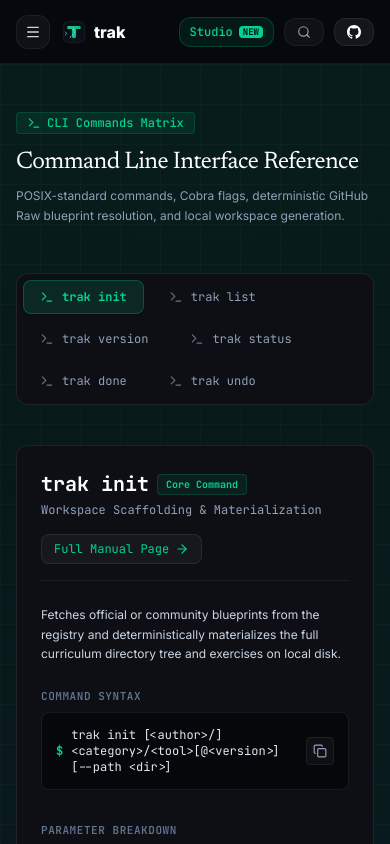
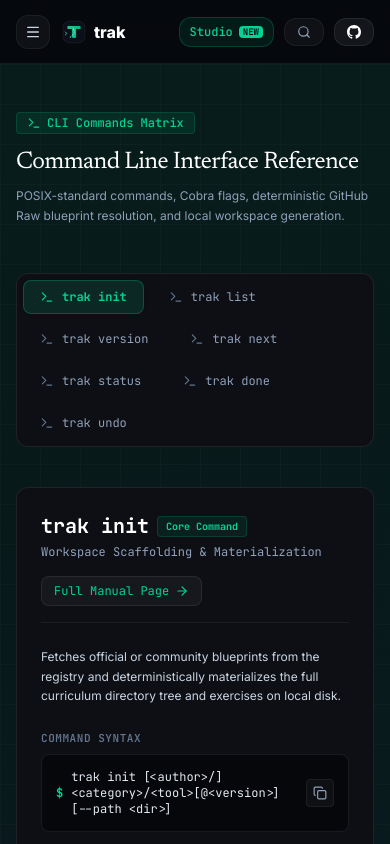
Before and after one commit to ndk123-web/trak-web, a Next.js app: page /cli in a window 390 px wide. Shown: the top 844 px of the page. Built offline with nearby package versions, Linux system fonts and the light colour scheme.

Commit message:
feat: implement responsive sidebar navigation and CLI command documentation pages

```diff
--- a/src/app/cli/[command]/page.tsx
+++ b/src/app/cli/[command]/page.tsx
@@ -157,6 +157,49 @@
       },
     ],
   },
+  next: {
+    name: "trak next",
+    command: "next",
+    syntax: "trak next [flags]",
+    overview:
+      "Inspects trak.json, determines the next sequential incomplete module, and displays its folder path, overview, files, and navigation commands.",
+    details:
+      "Sorts all curriculum modules in deterministic order to find the next incomplete exercise. Reads the module README snippet, lists workspace files, and provides direct copyable shell commands. Use --open to automatically launch the module in VS Code.",
+    flags: [
+      {
+        flag: "-o, --open",
+        type: "boolean",
+        defaultVal: "false",
+        description: "Open the next module workspace folder directly in VS Code or default editor.",
+      },
+      {
+        flag: "-h, --help",
+        type: "boolean",
+        defaultVal: "false",
+        description: "Show next command help and examples.",
+      },
+    ],
+    lifecycle: [
+      "Workspace Verification — Confirms trak.json exists in active working directory",
+      "Deterministic Sorting — Sorts module keys alphabetically and numerically",
+      "State Scan — Finds the first module where completion status is false",
+      "Metadata Extraction — Reads module README overview snippet and file entries",
+      "Terminal Card Output — Renders module name, track progress bar, and cd command",
+      "Optional Editor Launch — Spawns code editor if --open flag is supplied",
+    ],
+    examples: [
+      {
+        title: "Find Next Exercise",
+        cmd: "trak next",
+        explanation: "Resolves the next incomplete module and displays directory and starter tips.",
+      },
+      {
+        title: "Launch Directly in VS Code",
+        cmd: "trak next --open",
+        explanation: "Finds the next pending module and opens its directory in VS Code immediately.",
+      },
+    ],
+  },
   status: {
     name: "trak status",
     command: "status",
--- a/src/app/quickstart/page.tsx
+++ b/src/app/quickstart/page.tsx
@@ -63,7 +63,7 @@
       title: "Track Progress & Mark Modules Complete",
       description: "Inspect workspace state or mark completed modules with smart prefix matching:",
       command: "trak status && trak done 00",
-      tip: "Run 'trak status' for your visual progress dashboard, 'trak done <module>' to mark progress, and 'trak undo <module>' to reset.",
+      tip: "Use 'trak next' to find what to study next, 'trak status' for your progress dashboard, and 'trak undo <module>' to reset.",
     },
   ];
 
--- a/src/components/CliMatrixView.tsx
+++ b/src/components/CliMatrixView.tsx
@@ -17,7 +17,7 @@
   ExternalLink,
 } from "lucide-react";
 
-export type CommandId = "init" | "list" | "status" | "done" | "undo" | "version";
+export type CommandId = "init" | "list" | "next" | "status" | "done" | "undo" | "version";
 
 interface CommandDetail {
   id: CommandId;
@@ -205,6 +205,49 @@
       "Runtime Detection — Queries Go runtime.Version(), host GOOS, and GOARCH",
       "Registry Verification — Confirms active GitHub Raw registry endpoint",
       "Card Output — Formats and prints styled terminal info card to stdout",
+    ],
+  },
+  {
+    id: "next",
+    name: "trak next",
+    tagline: "Sequential Exercise & Curriculum Navigator",
+    description:
+      "Inspects trak.json, determines the next sequential incomplete module, and displays its folder path, overview, files, and navigation commands.",
+    syntax: "trak next [flags]",
+    args: [],
+    flags: [
+      {
+        flag: "-o, --open",
+        type: "boolean",
+        defaultVal: "false",
+        description: "Automatically open the next module directory in VS Code or default editor.",
+      },
+      {
+        flag: "-h, --help",
+        type: "boolean",
+        defaultVal: "false",
+        description: "Display next command help and examples.",
+      },
+    ],
+    examples: [
+      {
+        cmd: "trak next",
+        title: "Identify Next Pending Exercise",
+        desc: "Resolves the next module in sorted order and prints starter command.",
+      },
+      {
+        cmd: "trak next --open",
+        title: "Launch Directly in VS Code",
+        desc: "Opens the next module workspace folder directly in your editor.",
+      },
+    ],
+    lifecycle: [
+      "Workspace Verification — Confirms trak.json exists in active working directory",
+      "Deterministic Sorting — Sorts module keys alphabetically and numerically",
+      "State Scan — Finds the first module where completion status is false",
+      "Metadata Extraction — Reads module README overview snippet and file entries",
+      "Terminal Card Output — Renders module name, track progress bar, and cd command",
+      "Optional Editor Launch — Spawns code editor if --open flag is supplied",
     ],
   },
   {
--- a/src/components/Sidebar.tsx
+++ b/src/components/Sidebar.tsx
@@ -87,6 +87,7 @@
         { name: "Commands Matrix", href: "/cli", icon: Terminal },
         { name: "trak init", href: "/cli/init", icon: Terminal, isCode: true },
         { name: "trak list", href: "/cli/list", icon: Terminal, isCode: true },
+        { name: "trak next", href: "/cli/next", icon: Terminal, isCode: true },
         { name: "trak status", href: "/cli/status", icon: Terminal, isCode: true },
         { name: "trak done", href: "/cli/done", icon: Terminal, isCode: true },
         { name: "trak undo", href: "/cli/undo", icon: Terminal, isCode: true },
```
